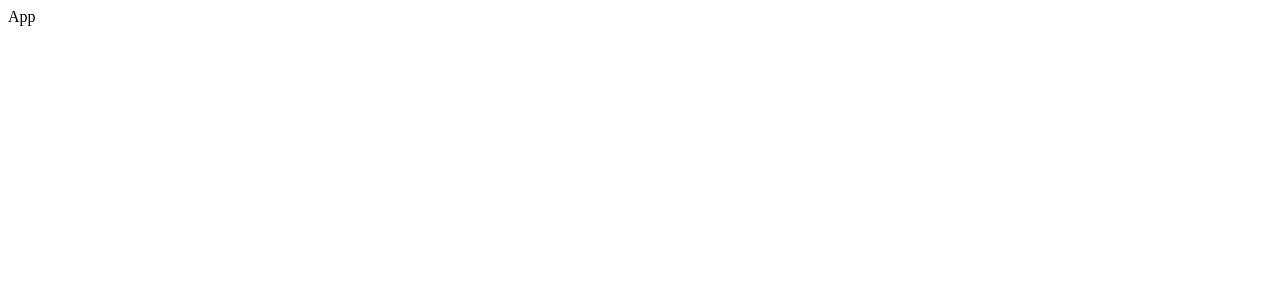
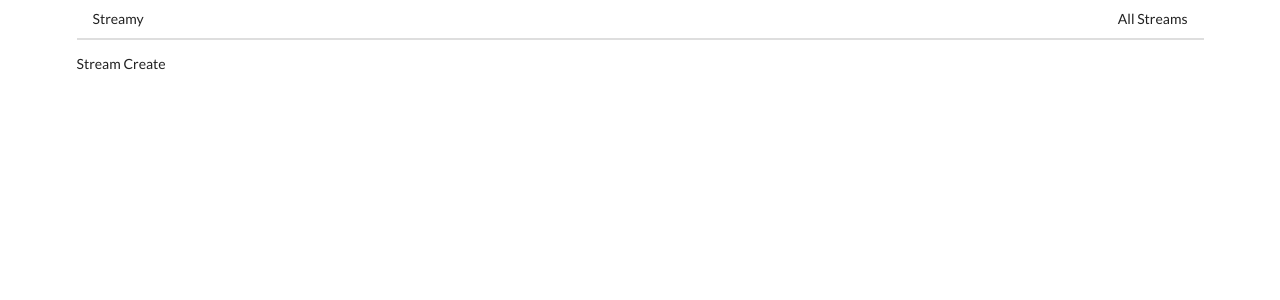
Before and after one commit to kangeroooo/StreamsJS, a React (Create React App) app: page /streams/new in a window 1280 px wide. Shown: the top 300 px of the page. Built offline with nearby package versions, Linux system fonts and the light colour scheme.

Commit message:
Applied react-router-dom for rounting different components

```diff
--- a/package.json
+++ b/package.json
@@ -8,6 +8,7 @@
     "@testing-library/user-event": "^7.2.1",
     "react": "^16.13.1",
     "react-dom": "^16.13.1",
+    "react-router-dom": "^5.1.2",
     "react-scripts": "3.4.1"
   },
   "scripts": {
--- a/public/index.html
+++ b/public/index.html
@@ -5,6 +5,7 @@
     <link rel="icon" href="%PUBLIC_URL%/favicon.ico" />
     <meta name="viewport" content="width=device-width, initial-scale=1" />
     <meta name="theme-color" content="#000000" />
+    <link rel="stylesheet" href="https://cdnjs.cloudflare.com/ajax/libs/semantic-ui/2.4.1/semantic.min.css" />
     <meta
       name="description"
       content="Web site created using create-react-app"
--- a/src/components/App.js
+++ b/src/components/App.js
@@ -1,10 +1,27 @@
 import React from 'react';
+import { BrowserRouter, Route } from 'react-router-dom';
+
+import StreamCreate from './streams/StreamCreate';
+import StreamDelete from './streams/StreamDelete';
+import StreamEdit from './streams/StreamEdit';
+import StreamList from './streams/StreamList';
+import StreamShow from './streams/StreamShow';
+import Header from './Header';
 
 class App extends React.Component {
   render() {
     return (
-      <div>
-        App
+      <div className='ui container'>
+        <BrowserRouter>
+          <div>
+            <Header />
+            <Route path='/' exact component={ StreamList } />
+            <Route path='/streams/new' exact component={ StreamCreate } />
+            <Route path='/streams/edit' exact component={ StreamEdit } />
+            <Route path='/streams/delete' exact component={ StreamDelete } />
+            <Route path='/streams/show' exact component={ StreamShow } />
+          </div>
+        </BrowserRouter>
       </div>
     );
   }
--- /dev/null
+++ b/src/components/Header.js
@@ -0,0 +1,19 @@
+import React from 'react';
+import { Link } from 'react-router-dom';
+
+const Header = () => {
+  return (
+    <div className='ui secondary pointing menu'>
+      <Link to='/' className='item'>
+        Streamy
+      </Link>
+      <div className='right menu'>
+        <Link to='/' className='item'>
+          All Streams
+        </Link>
+      </div>
+    </div>
+  );
+};
+
+export default Header;
--- /dev/null
+++ b/src/components/streams/StreamCreate.js
@@ -0,0 +1,7 @@
+import React from 'react';
+
+const StreamCreate = () => {
+  return <div>Stream Create</div>;
+};
+
+export default StreamCreate;
--- /dev/null
+++ b/src/components/streams/StreamDelete.js
@@ -0,0 +1,7 @@
+import React from 'react';
+
+const StreamDelete = () => {
+  return <div>Stream Delete</div>;
+};
+
+export default StreamDelete;
--- /dev/null
+++ b/src/components/streams/StreamEdit.js
@@ -0,0 +1,7 @@
+import React from 'react';
+
+const StreamEdit = () => {
+  return <div>Stream Edit</div>;
+};
+
+export default StreamEdit;
--- /dev/null
+++ b/src/components/streams/StreamList.js
@@ -0,0 +1,7 @@
+import React from 'react';
+
+const StreamList = () => {
+  return <div>Stream List</div>;
+};
+
+export default StreamList;
--- /dev/null
+++ b/src/components/streams/StreamShow.js
@@ -0,0 +1,7 @@
+import React from 'react';
+
+const StreamShow = () => {
+  return <div>Stream Show</div>;
+};
+
+export default StreamShow
```
Also changed, not shown: 1 other file (tests, documents, lock files or other folders).
